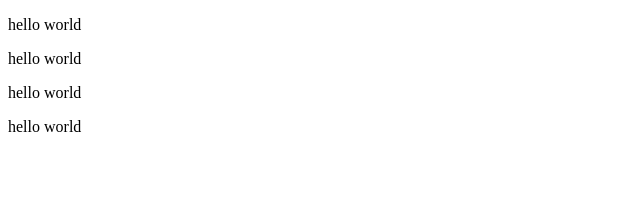
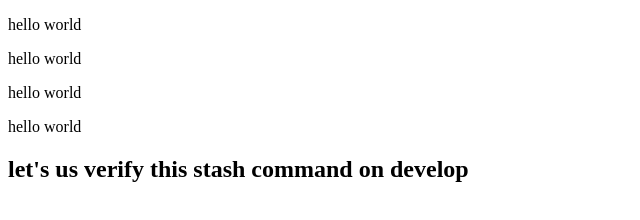
Before and after one commit to Genes1s2/git-test, a plain HTML site: page index.html in a window 1280 px wide. Shown: the whole page, without its empty margins (0-640 px from the left). Drawn offline with Linux system fonts and the light colour scheme.

Commit message:
stash was applied on develop

```diff
--- a/index.html
+++ b/index.html
@@ -11,6 +11,10 @@
     <p>hello world</p>
     <p>hello world</p>
     <p>hello world</p>
-
+    <section>
+        <div>
+            <h1>let's us verify this stash command on develop</h1>
+        </div>
+    </section>
 </body>
 </html>
```
